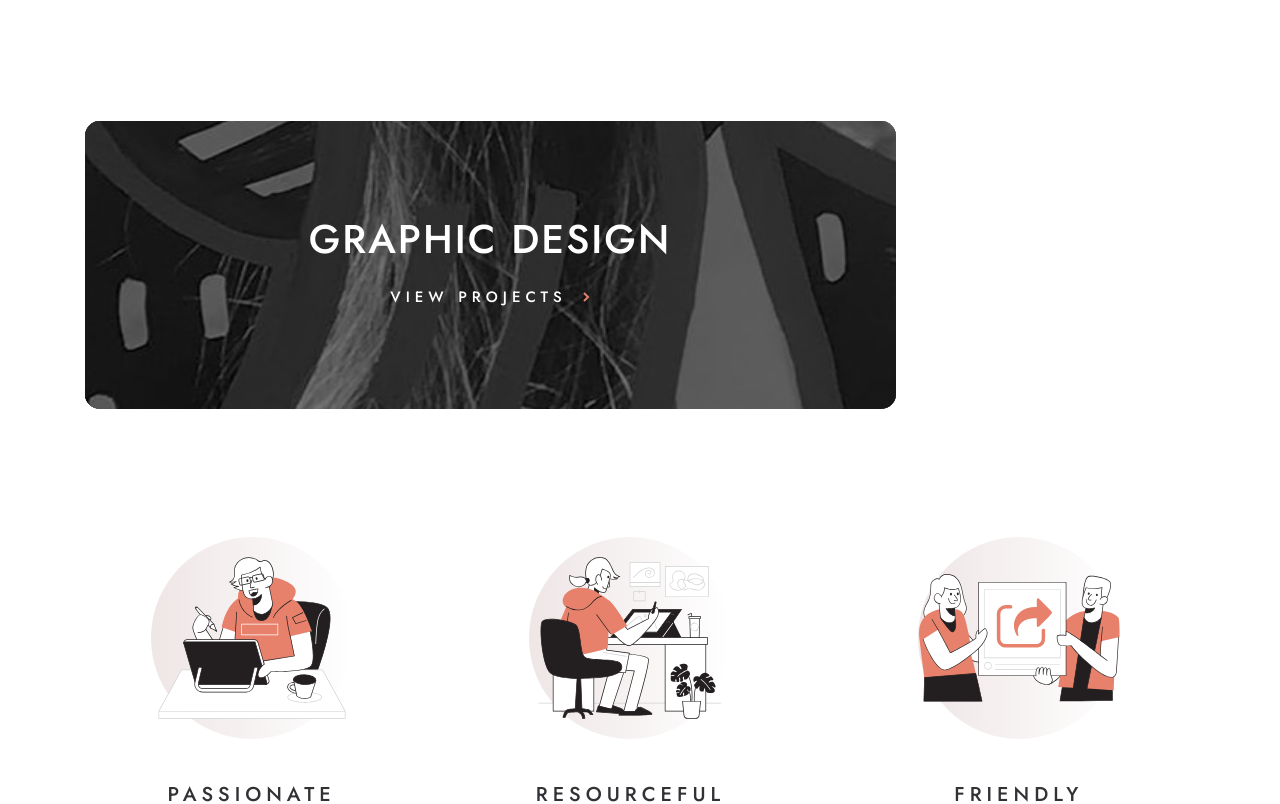
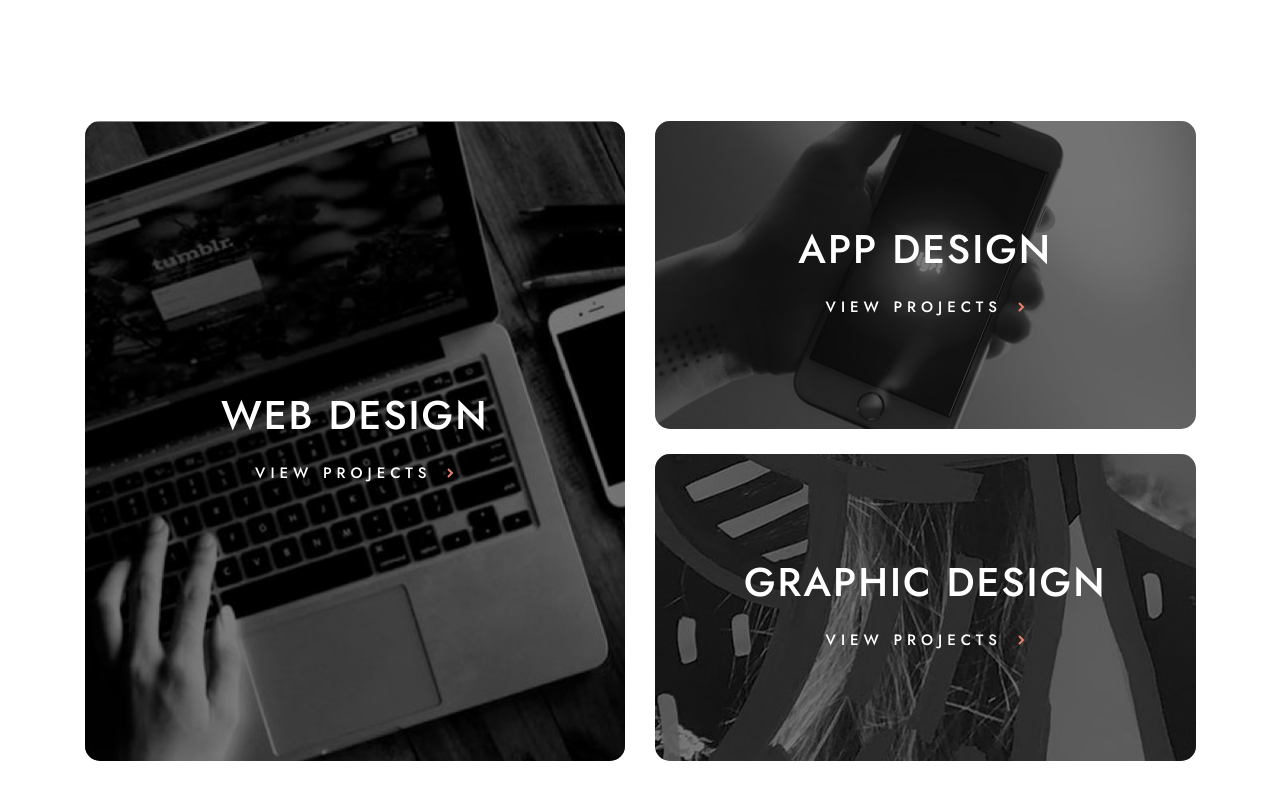
Before and after one commit to amza-web/Designo, a Next.js app: page / in a window 1280 px wide. Shown: the part 800-1604 px from the top of the page. Built offline with nearby package versions, Linux system fonts and the light colour scheme.

Commit message:
created the project component

```diff
--- a/components/Projects.js
+++ b/components/Projects.js
@@ -1,7 +1,8 @@
+'use client'
 import Image from 'next/image'
 import Link from 'next/link'
 import React from 'react'
-import ProjectInd from './ProjectInd'
+import { useRouter } from 'next/navigation'
 
 import arrow from "@/app/assets/shared/desktop/icon-right-arrow.svg"
 import lgWeb from "@/app/assets/home/desktop/image-web-design-large.jpg"
@@ -13,34 +14,46 @@ import graphic from "@/app/assets/home/mobile/image-graphic-design.jpg"
 
 
 const Projects = () => {
-    const detailsList = [
-        {
-            title: 'Web Design',
-            web: web,
-            lgWeb: lgWeb,
-            link: '/web-design'
-        },
-        {
-            title: 'App Design',
-            web: app,
-            lgWeb: lgApp,
-            link: '/app-design'
-        },
-        {
-            title: 'Graphic Design',
-            web: graphic,
-            lgWeb: lgGraphic,
-            link: '/graphic-design'
-        }
-    ]
+  const router = useRouter()
   return (
-    <section className='container grid-a text-white text-center lg:px-0 mx-auto md:max-w-[25.5rem] lg:max-w-[1111px]'>
-        {detailsList.map((details, index) => {
-            return (
-                <ProjectInd key={index} details={details} />
-            )
-        }
-        )}
+    <section className='container px-0 grid-a text-white text-center lg:px-0 mx-auto md:max-w-[1111px]'>
+        <div onClick={() => router.push("/web-design")} className='flex justify-center items-center grid-web relative  group rounded-[15px] overflow-hidden md:h-52 lg:h-auto'>
+            <div className='bg-black absolute w-full h-full bg-opacity-50 transition-colors duration-500 group-hover:bg-peach group-hover:bg-opacity-50'></div>
+
+            <Image className='w-full hidden md:block' src={lgWeb} alt='Web'/>
+            <Image className='w-full md:hidden' src={web} alt='Web' />
+
+            <div className='absolute uppercase'>
+                <h2 className='text-[28px] leading-9 mb-7 md:text-[40px] tracking-[1.4px] md:tracking-[2px]'>Web Design</h2>
+                <Link className='inline-flex justify-center items-center gap-4  tracking-[5px] text-[15px] font-medium' href="/web-design">View Projects <Image height={10} src={arrow} alt='arrow' /></Link>
+            </div>
+
+        </div>
+        <div onClick={() => router.push("/app-design")} className='flex justify-center items-center grid-app relative group rounded-[15px] overflow-hidden md:h-52 lg:h-auto'>
+            <div className='bg-black absolute w-full h-full bg-opacity-50 transition-colors duration-500 group-hover:bg-peach group-hover:bg-opacity-50'></div>
+
+            <Image className='w-full hidden md:block' src={lgApp} alt='App' />
+            <Image className='w-full md:hidden' src={app} alt='App' />
+
+            <div className='absolute uppercase'>
+                <h2 className='text-[28px] leading-9 mb-7 md:text-[40px] tracking-[1.4px] md:tracking-[2px]'>App Design</h2>
+                <Link className='inline-flex justify-center items-center gap-4  tracking-[5px] text-[15px] font-medium' href="/app-design">View Projects <Image height={10} src={arrow} alt='arrow' /></Link>
+            </div>
+
+        </div>
+        <div onClick={() => router.push("/graphic-design")} className='flex justify-center items-center grid-graphic relative group rounded-[15px] overflow-hidden md:h-52 lg:h-auto'>
+            <div className='bg-black absolute w-full h-full bg-opacity-50 transition-colors duration-500 group-hover:bg-peach group-hover:bg-opacity-50'></div>
+
+            <Image className='w-full hidden md:block'  src={lgGraphic} alt='Graphic' />
+            <Image className='w-full md:hidden' src={graphic} alt='Graphic' />
+
+            <div className='absolute uppercase'>
+                <h2 className='text-[28px] leading-9 mb-7 md:text-[40px] tracking-[1.4px] md:tracking-[2px]'>Graphic Design</h2>
+                <Link className='inline-flex justify-center items-center gap-4  tracking-[5px] text-[15px] font-medium' href="/graphic-design">View Projects <Image height={10} src={arrow} alt='arrow' /></Link>
+            </div>
+
+        </div>
+
     </section>
   )
 }
```
